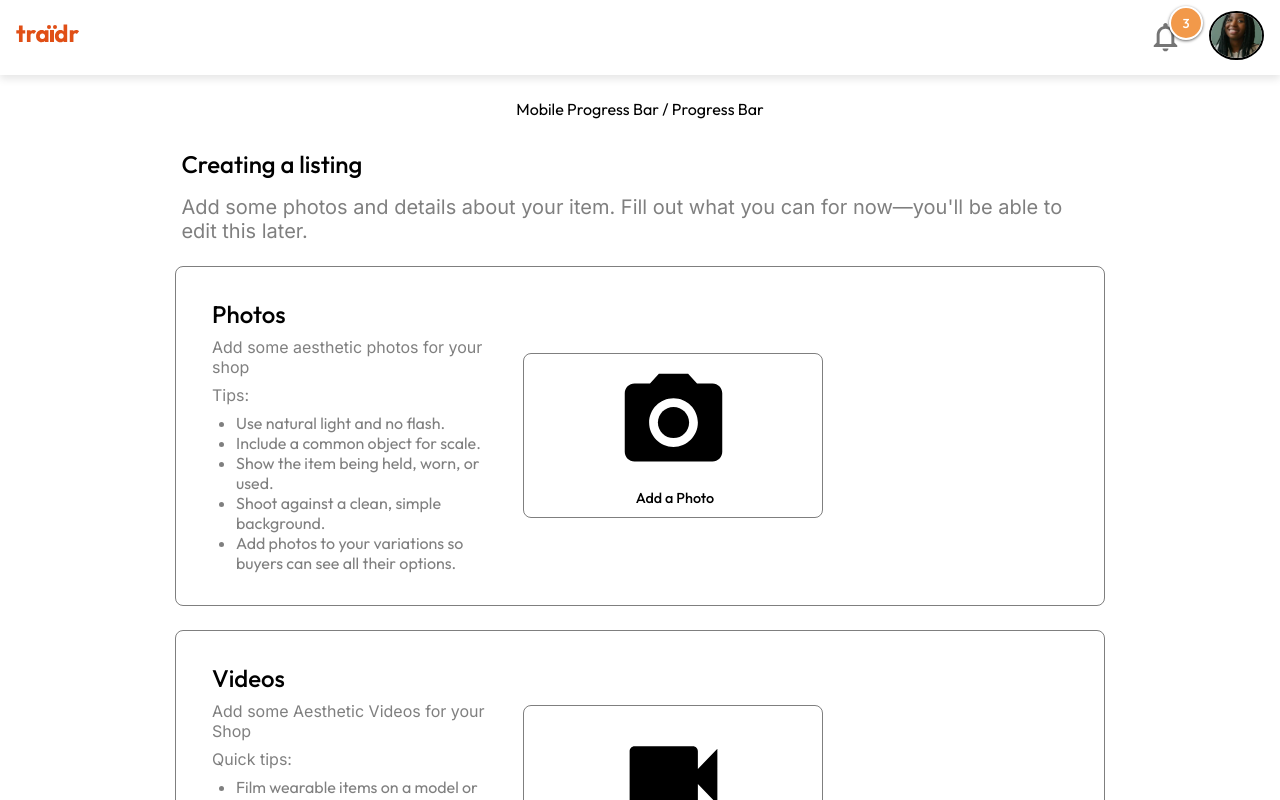
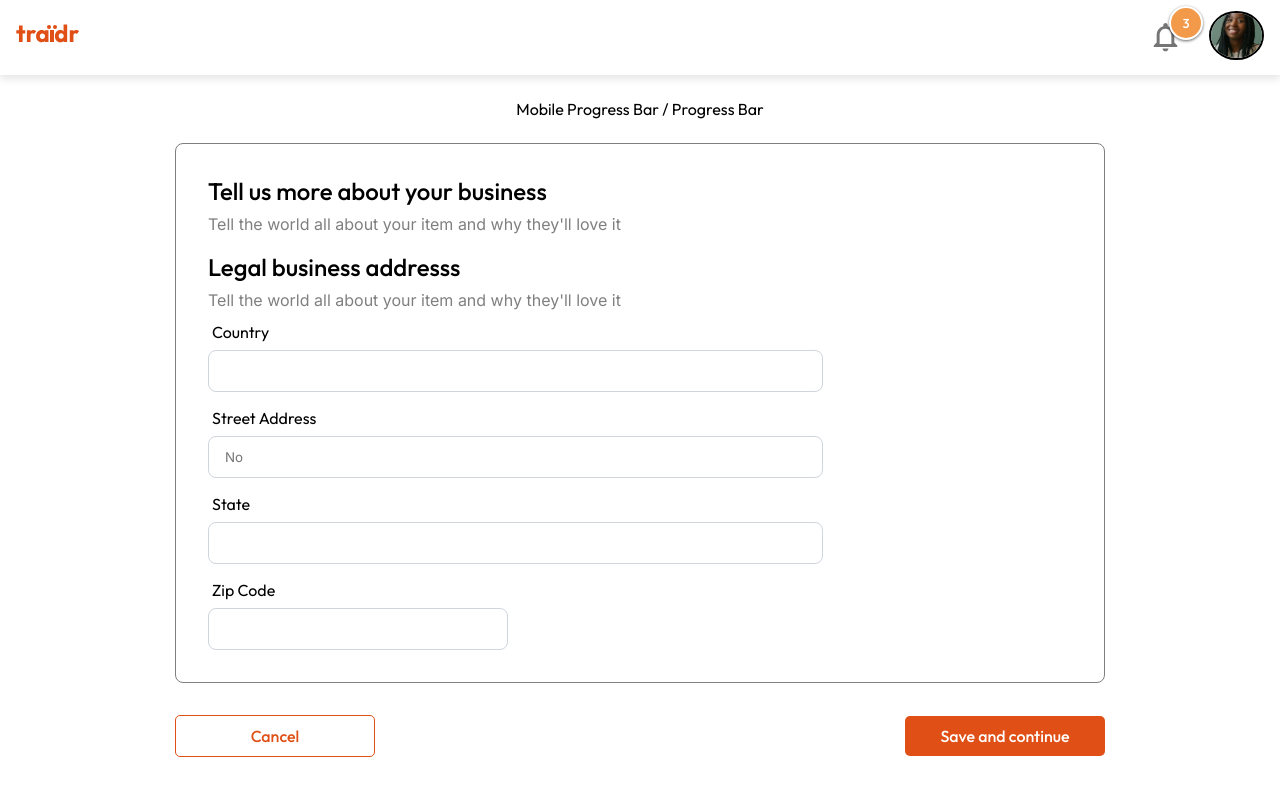
Before and after one commit to UzoAfrica/DG001-Live-Project, a React (Vite) app in the folder frontend/: page /create-shop in a window 1280 px wide. Shown: the top 800 px of the page. Built offline with nearby package versions, Linux system fonts and the light colour scheme; no server answers.

Commit message:
feat: add ShopReg3 page

```diff
--- a/frontend/src/components/CreateShop/MultiStepForm.tsx
+++ b/frontend/src/components/CreateShop/MultiStepForm.tsx
@@ -1,7 +1,7 @@
 import { Container, Button, Form, DesktopContainer } from './styles/Index';
 // import StepOne from './StepOne';
-import StepTwo from './StepTwo';
-// import StepThree from './StepThree';
+// import StepTwo from './StepTwo';
+import StepThree from './StepThree';
 // import StepFour from './StepFour';
 // import { useState } from 'react';
 
@@ -23,7 +23,8 @@ const MultiStepForm = () => {
         >
           {/* Individual steps */}
           {/* <StepOne /> */}
-          <StepTwo />
+          {/* <StepTwo /> */}
+          <StepThree />
 
           {/* Buttons */}
           <DesktopContainer
--- a/frontend/src/components/CreateShop/StepThree.tsx
+++ b/frontend/src/components/CreateShop/StepThree.tsx
@@ -1,9 +1,134 @@
-import { Container } from './styles/Index';
+import { Container, Paragraph, Label, Input } from './styles/Index';
+import { SecondDesktopContainer } from './styles/StepTwo';
 
 const StepThree = () => {
   return (
     <>
-      <Container className="step-three">Step Three</Container>
+      {/* Shipping details */}
+      <SecondDesktopContainer
+        $display="flex"
+        $flexDirection="column"
+        $rowGap="1rem"
+        $width="100%"
+        $columnGap="1.5rem"
+        className="step-three-container"
+      >
+        {/* More about Business */}
+        <Container
+          $display="flex"
+          $flexDirection="column"
+          $rowGap="0.5rem"
+          $width="100%"
+          $maxWidth="615px"
+        >
+          <Paragraph $fontSize="1.5rem" $fontWeight="500">
+            Tell us more about your business
+          </Paragraph>
+          <Paragraph
+            $fontSize="1rem"
+            $color="rgba(0, 0, 0, 0.5)"
+            $fontFamily="'Inter', sans-serif"
+          >
+            Tell the world all about your item and why they'll love it
+          </Paragraph>
+
+          <Paragraph
+            $fontSize="1.5rem"
+            $fontWeight="500"
+            $margin="0.6rem 0 0 0"
+          >
+            Legal business addresss
+          </Paragraph>
+          <Paragraph
+            $fontSize="1rem"
+            $color="rgba(0, 0, 0, 0.5)"
+            $fontFamily="'Inter', sans-serif"
+          >
+            Tell the world all about your item and why they'll love it
+          </Paragraph>
+
+          {/* Country input */}
+          <Label htmlFor="country" $margin="4px 0 0 4px">
+            Country
+          </Label>
+          <Input
+            type="text"
+            name="country"
+            id="country"
+            required
+            $border="1px solid #D0D5DD"
+            $borderRadius="8px"
+            $padding="12px 16px"
+          ></Input>
+        </Container>
+
+        {/* Street Address */}
+        <Container
+          $display="flex"
+          $flexDirection="column"
+          $rowGap="0.5rem"
+          $width="100%"
+          $maxWidth="615px"
+        >
+          <Label htmlFor="street-address" $margin="0 0 0 4px">
+            Street Address
+          </Label>
+          <Input
+            type="text"
+            name="streetAddress"
+            id="street-address"
+            placeholder="No"
+            required
+            $border="1px solid #D0D5DD"
+            $borderRadius="8px"
+            $padding="12px 16px"
+          ></Input>
+        </Container>
+
+        {/* Shipping State */}
+        <Container
+          $display="flex"
+          $flexDirection="column"
+          $rowGap="0.5rem"
+          $width="100%"
+          $maxWidth="615px"
+        >
+          <Label htmlFor="shipping-state" $margin="0 0 0 4px">
+            State
+          </Label>
+          <Input
+            type="textbox"
+            name="shippingState"
+            id="shipping-state"
+            required
+            $border="1px solid #D0D5DD"
+            $borderRadius="8px"
+            $padding="12px 16px"
+          ></Input>
+        </Container>
+
+        {/* Zip code */}
+        <Container
+          $display="flex"
+          $flexDirection="column"
+          $rowGap="0.5rem"
+          $width="100%"
+          $maxWidth="300px"
+        >
+          <Label htmlFor="zip-code" $margin="0 0 0 4px">
+            Zip Code
+          </Label>
+          <Input
+            type="textbox"
+            name="zipCode"
+            id="zip-code"
+            required
+            $border="1px solid #D0D5DD"
+            $borderRadius="8px"
+            $padding="12px 16px"
+          ></Input>
+        </Container>
+      </SecondDesktopContainer>
     </>
   );
 };
```
